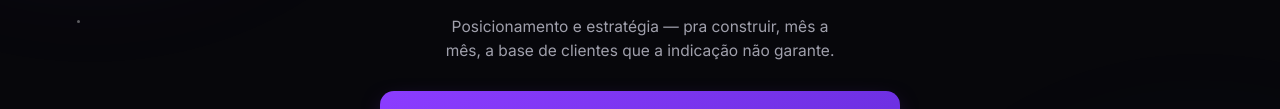
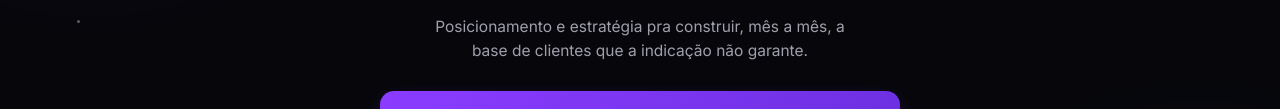
Before and after one commit to pedroferrazads/covex-link-bio, a plain HTML site: page index.html in a window 1280 px wide. Shown: the part 364-473 px from the top of the page. Drawn offline with Linux system fonts and the light colour scheme.

Commit message:
Remove em dash from lead paragraph

```diff
--- a/index.html
+++ b/index.html
@@ -177,7 +177,7 @@
   </h2>
 
   <p class="lead">
-    Posicionamento e estratégia — pra construir, mês a mês, a base de
+    Posicionamento e estratégia pra construir, mês a mês, a base de
     clientes que a indicação não garante.
   </p>
 
```
